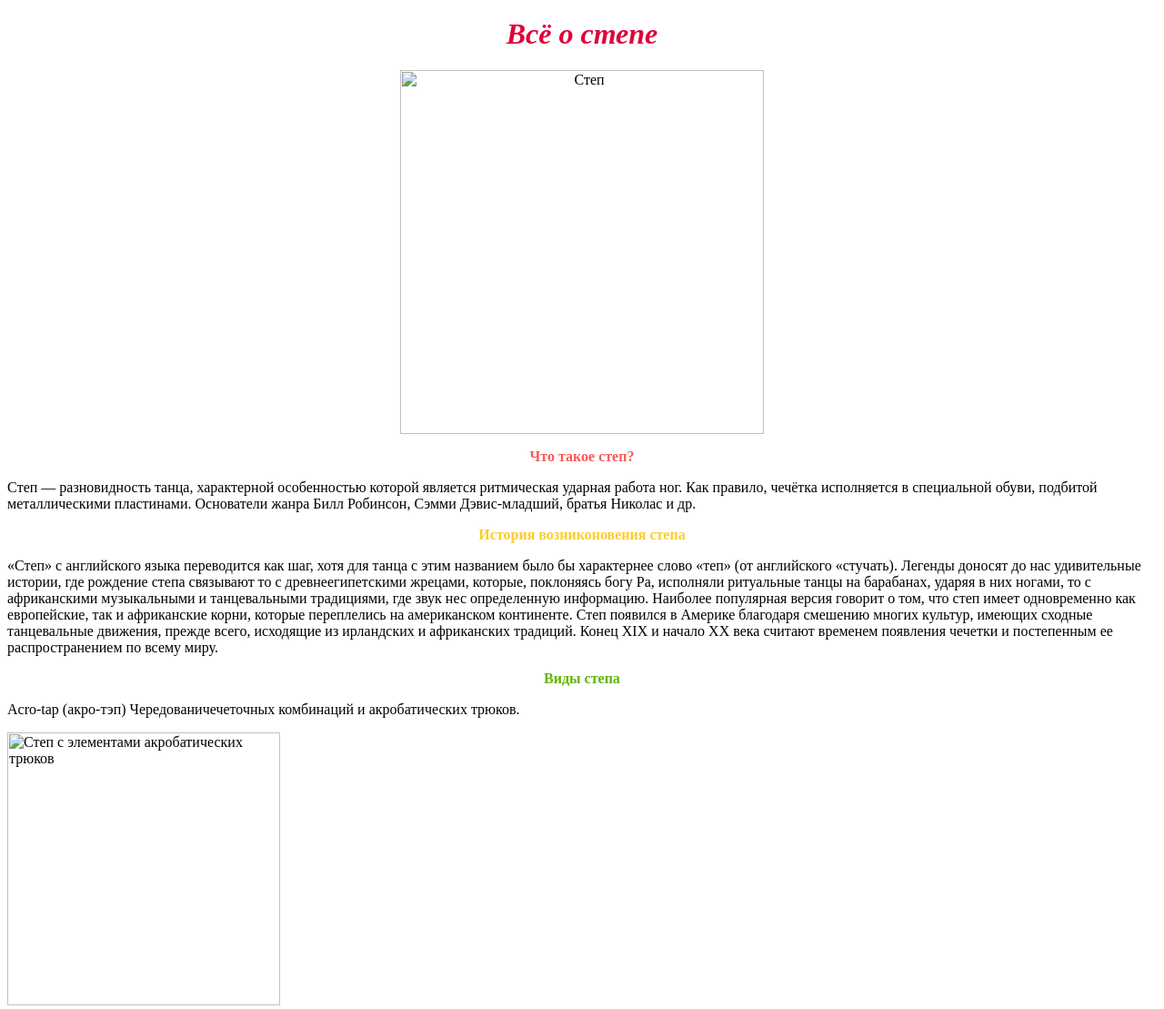
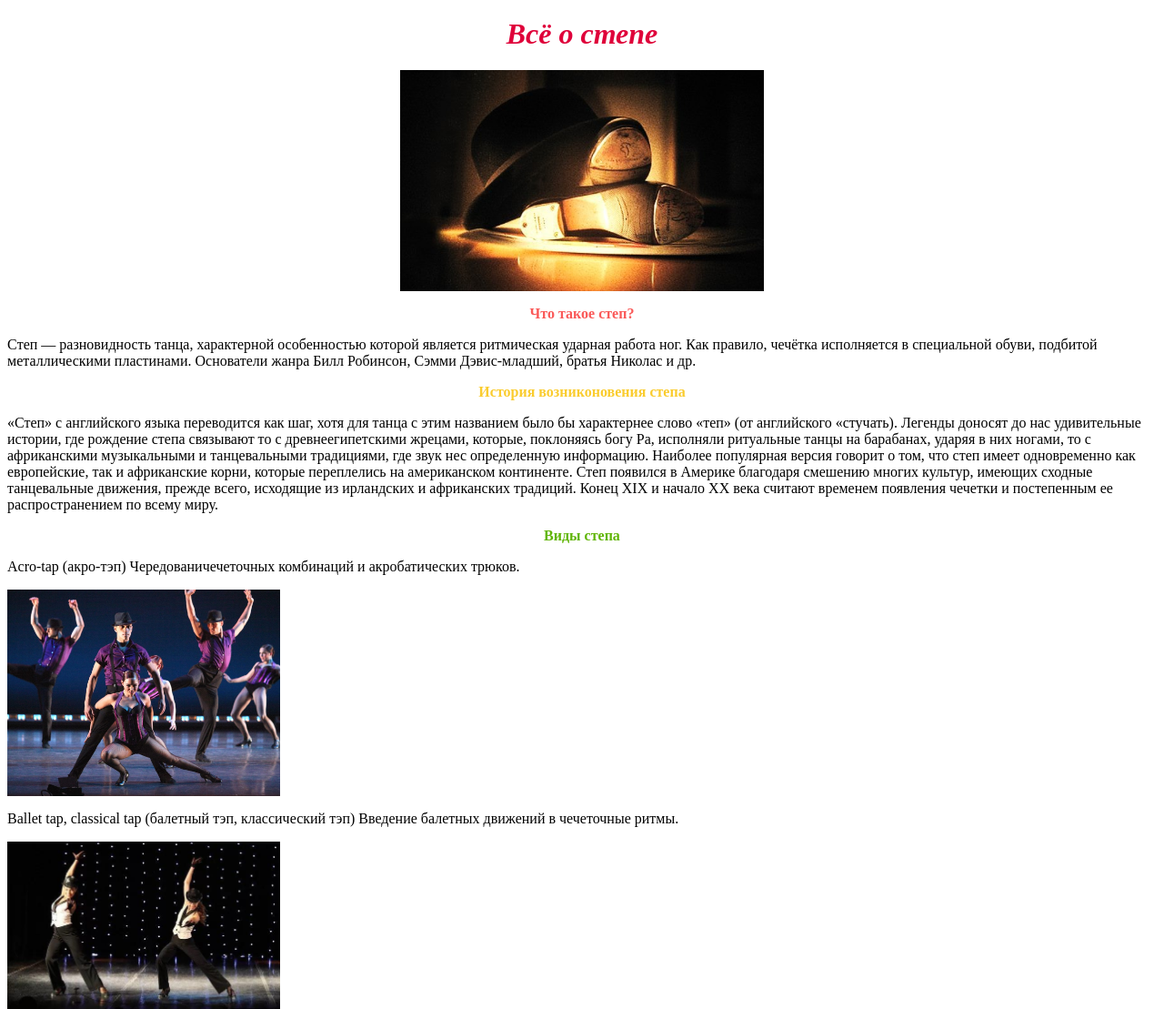
Before and after one commit to tanyastep/American-tap, a plain HTML site: page index.html in a window 1280 px wide. Shown: the part 196-1305 px from the top of the page at 91% size. Drawn offline with Linux system fonts and the light colour scheme; files whose address does not match are found by name.

Commit message:
Update index.html

```diff
--- a/index.html
+++ b/index.html
@@ -22,7 +22,7 @@
 
 <h1 align=center> <font color=#DF013A> <i> Всё о степе </i></font></h1>
 
-<p align=center><img src="images/cat1.jpg" alt="Степ" width="400"></p>
+<p align=center><img src="cat1.jpg" alt="Степ" width="400"></p>
 
 <p align=center> <font color=#FA5958> <b> Что такое степ? </font></b></p>
 
@@ -45,7 +45,7 @@
 
 <p>Acro-tap (акро-тэп) Чередованичечеточных комбинаций и акробатических трюков.</p>
 
-<p align=left><img src="images/cat5.jpg" alt="Степ с элементами акробатических трюков " width="300"></p>
+<p align=left><img src="cat5.jpg" alt="Степ с элементами акробатических трюков " width="300"></p>
 
 
 
```
